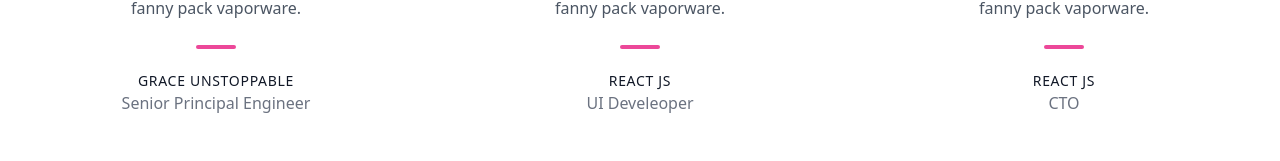
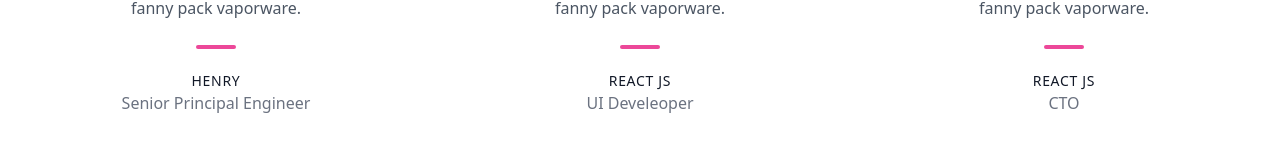
Before and after one commit to jit02git/Apna-Market, a React (Vite) app in the folder client/: page / in a window 1280 px wide. Shown: the part 1382-1543 px from the top of the page. Built offline with nearby package versions, Linux system fonts and the light colour scheme; no server answers; the database is empty.

Commit message:
minor changes is done

```diff
--- a/client/src/components/testimonial/Testimonial.jsx
+++ b/client/src/components/testimonial/Testimonial.jsx
@@ -1,3 +1,4 @@
+/* eslint-disable no-unused-vars */
 import React, { useContext } from 'react'
 import myContext from '../../context/data/myContext'
 
@@ -16,7 +17,7 @@
                                 <img alt="testimonial" className="w-20 h-20 mb-8 object-cover object-center rounded-full inline-block border-2 border-gray-200 bg-gray-100" src="https://webknudocs.vercel.app/logo/react.png" />
                                 <p style={{color: mode === 'dark' ? 'white' : ''}} className="leading-relaxed">Edison bulb retro cloud bread echo park, helvetica stumptown taiyaki taxidermy 90's cronut +1 kinfolk. Single-origin coffee ennui shaman taiyaki vape DIY tote bag drinking vinegar cronut adaptogen squid fanny pack vaporware.</p>
                                 <span className="inline-block h-1 w-10 rounded bg-pink-500 mt-6 mb-4" />
-                                <h2 style={{color: mode === 'dark' ? '#ff4162' : ''}} className="text-gray-900 font-medium title-font tracking-wider text-sm uppercase">Grace Unstoppable</h2>
+                                <h2 style={{color: mode === 'dark' ? '#ff4162' : ''}} className="text-gray-900 font-medium title-font tracking-wider text-sm uppercase">Henry</h2>
                                 <p style={{color: mode === 'dark' ? 'white' : ''}} className="text-gray-500">Senior Principal Engineer</p>
                             </div>
                         </div>
```
